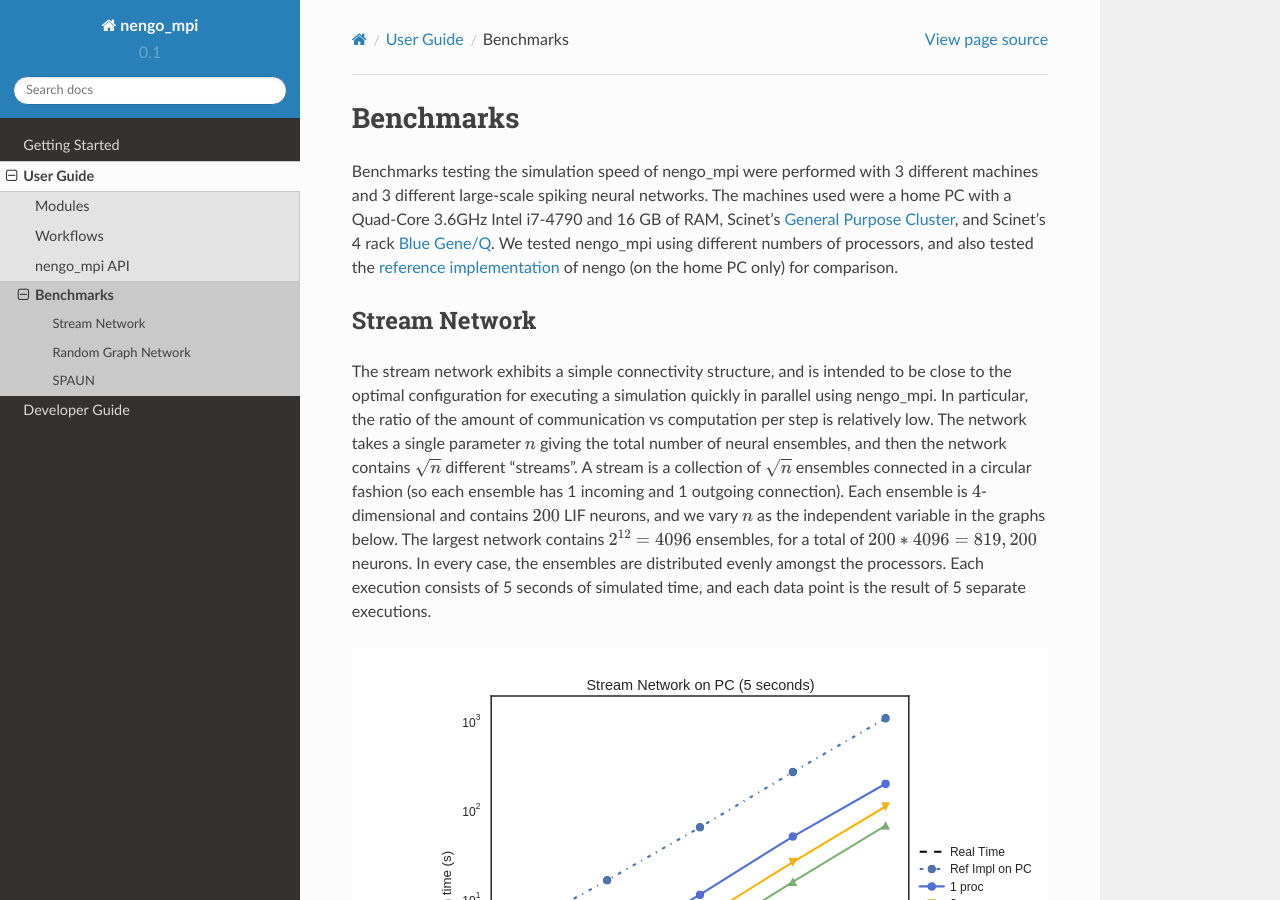
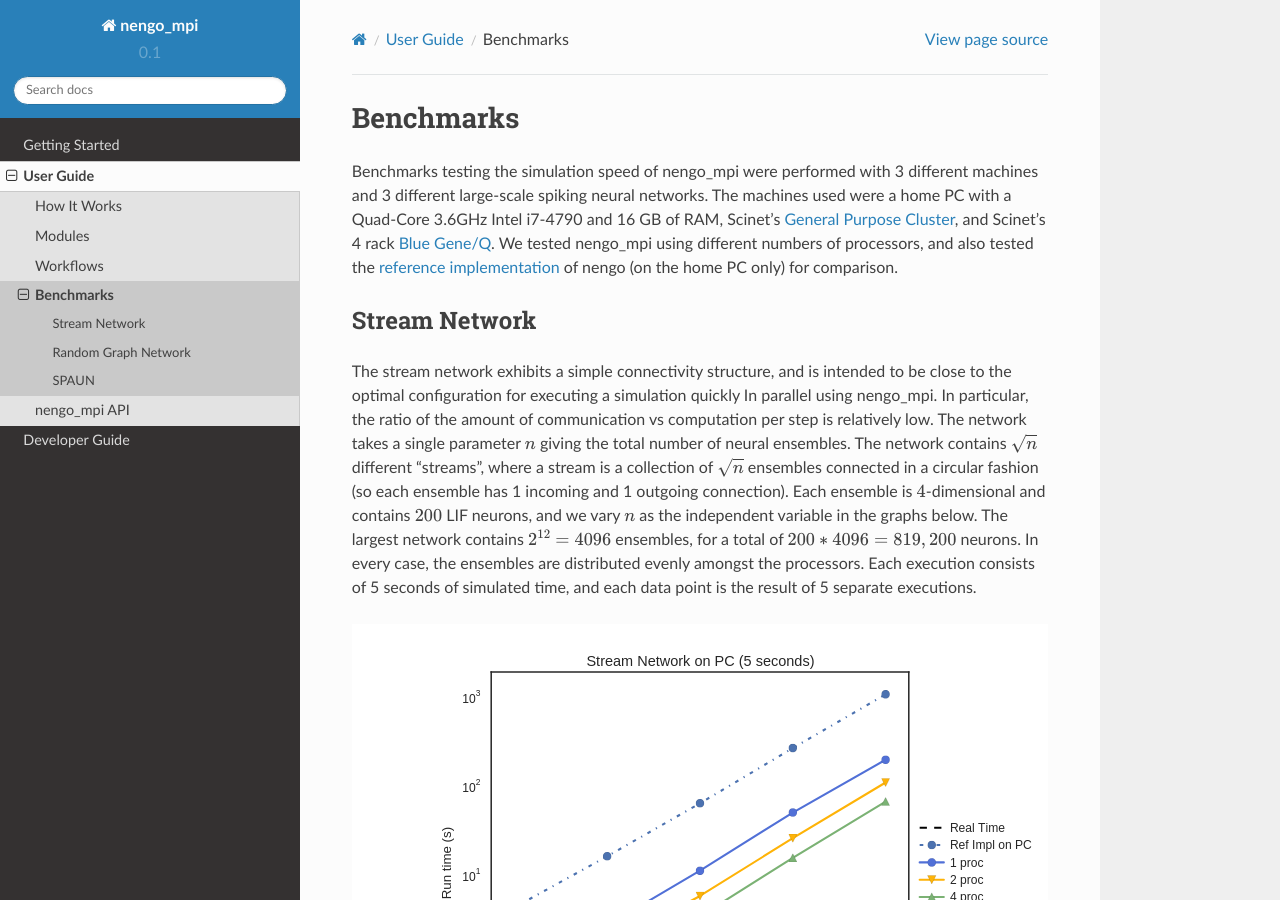
Before and after one commit to nengo/nengo-mpi, a Sphinx documentation site: the page built from docs/benchmarks.rst, in a window 1280 px wide and 900 px high. Built offline with Sphinx 7.4.7 and the Read the Docs theme 2.0.0, drawn with Linux system fonts in a browser that asks for light colours; some of the changed text lies outside the part shown.

Commit message:
Updated docs.

```diff
--- a/docs/benchmarks.rst
+++ b/docs/benchmarks.rst
@@ -2,11 +2,34 @@
 
 Benchmarks
 ==========
-Benchmarks testing the simulation speed of nengo_mpi were performed with 3 different machines and 3 different large-scale spiking neural networks. The machines used were a home PC with a Quad-Core 3.6GHz Intel i7-4790 and 16 GB of RAM, Scinet's `General Purpose Cluster <https://wiki.scinet.utoronto.ca/wiki/index.php/GPC_Quickstart#Specifications>`_, and Scinet's 4 rack `Blue Gene/Q <https://wiki.scinet.utoronto.ca/wiki/index.php/BGQ#Specifications>`_. We tested nengo_mpi using different numbers of processors, and also tested the `reference implementation <https://github.com/nengo/nengo/tree/master/nengo>`_ of nengo (on the home PC only) for comparison.
+Benchmarks testing the simulation speed of nengo_mpi were performed with 3
+different machines and 3 different large-scale spiking neural networks. The
+machines used were a home PC with a Quad-Core 3.6GHz Intel i7-4790 and 16 GB
+of RAM, Scinet's `General Purpose Cluster
+<https://wiki.scinet.utoronto.ca/wiki/index.php/GPC_Quickstart#Specifications>`_,
+and Scinet's 4 rack
+`Blue Gene/Q <https://wiki.scinet.utoronto.ca/wiki/index.php/BGQ#Specifications>`_.
+We tested nengo_mpi using different numbers of processors, and also tested the
+`reference implementation <https://github.com/nengo/nengo/tree/master/nengo>`_
+of nengo (on the home PC only) for comparison.
 
 Stream Network
 --------------
-The stream network exhibits a simple connectivity structure, and is intended to be close to the optimal configuration for executing a simulation quickly in parallel using nengo_mpi. In particular, the ratio of the amount of communication vs computation per step is relatively low. The network takes a single parameter :math:`n` giving the total number of neural ensembles, and then the network contains :math:`\sqrt{n}` different "streams". A stream is a collection of :math:`\sqrt{n}` ensembles connected in a circular fashion (so each ensemble has 1 incoming and 1 outgoing connection). Each ensemble is :math:`4`-dimensional and contains :math:`200` LIF neurons, and we vary :math:`n` as the independent variable in the graphs below. The largest network contains :math:`2^{12} = 4096` ensembles, for a total of :math:`200 * 4096 = 819,200` neurons. In every case, the ensembles are distributed evenly amongst the processors. Each execution consists of 5 seconds of simulated time, and each data point is the result of 5 separate executions.
+The stream network exhibits a simple connectivity structure, and is intended
+to be close to the optimal configuration for executing a simulation quickly In
+parallel using nengo_mpi. In particular, the ratio of the amount of
+communication vs computation per step is relatively low. The network takes a
+single parameter :math:`n` giving the total number of neural ensembles. The
+network contains :math:`\sqrt{n}` different "streams", where a stream is a
+collection of :math:`\sqrt{n}` ensembles connected in a circular fashion (so
+each ensemble has 1 incoming and 1 outgoing connection). Each ensemble is
+:math:`4`-dimensional and contains :math:`200` LIF neurons, and we vary
+:math:`n` as the independent variable in the graphs below. The largest network
+contains :math:`2^{12} = 4096` ensembles, for a total of
+:math:`200 * 4096 = 819,200` neurons. In every case, the ensembles are
+distributed evenly amongst the processors. Each execution consists of 5
+seconds of simulated time, and each data point is the result of 5 separate
+executions.
 
 .. image :: images/pc_stream_run.svg
 .. image :: images/gpc_stream_run.svg
@@ -14,9 +37,29 @@
 
 Random Graph Network
 --------------------
-The random graph network is constructed by choosing a fixed number of ensembles, and then randomly choosing ensemble-to-ensemble connections to insantiate until a desired proportion of the total number of possible connections is reached. In all cases, we use :math:`1024` ensembles, and we vary the proportion of connections. This network is intended to show how the performance of nengo_mpi scales as the ratio of communication to computation increases, and investigate whether it is always a good idea to add more processors. Adding more processors typically increases the amount of inter-processor communication, since it increases the likelihood that any two ensembles are simulated on different processors. Therefore, if communication is the bottleneck, then adding more processors will tend to decrease performance.
+The random graph network is constructed by choosing a fixed number of
+ensembles, and then randomly choosing ensemble-to-ensemble connections to
+insantiate until a desired proportion of the total number of possible
+connections is reached. In all cases, we use :math:`1024` ensembles, and we
+vary the proportion of connections. This network is intended to show how the
+performance of nengo_mpi scales as the ratio of communication to computation
+increases, and investigate whether it is always a good idea to add more
+processors. Adding more processors typically increases the amount of
+inter-processor communication, since it increases the likelihood that any two
+ensembles are simulated on different processors. Therefore, if communication
+is the bottleneck, then adding more processors will tend to decrease performance.
 
-Each ensemble is 2-dimensional and contains 100 LIF neurons, and each connection computes the identity function. With :math:`n` ensembles, there are :math:`n^2` possible connections (since we allow self-connections and the connections are directed). Therefore in the most extreme case we have have :math:`0.2 \times 1024^2 \approx 209,715` connections, each relaying a 2-dimensional value. The number of such connections that need to engage in inter-processor communication is a function of the number of processors used in the simulation, and the particular random connectivity structure that arose. Each execution consists of 5 seconds of simulated time, and each data point is the average of executions on 5 separate networks with different randomly chosen connectivity structure.
+Each ensemble is 2-dimensional and contains 100 LIF neurons, and each
+connection computes the identity function. With :math:`n` ensembles, there are
+:math:`n^2` possible connections (since we allow self-connections and the
+connections are directed). Therefore in the most extreme case we have have
+:math:`0.2 \times 1024^2 \approx 209,715` connections, each relaying a
+2-dimensional value. The number of such connections that need to engage in
+inter-processor communication is a function of the number of processors used
+in the simulation, and the particular random connectivity structure that
+arose. Each execution consists of 5 seconds of simulated time, and each data
+point is the average of executions on 5 separate networks with different
+randomly chosen connectivity structure.
 
 .. image :: images/pc_random_run.svg
 .. image :: images/gpc_random_run.svg
@@ -24,7 +67,13 @@
 
 SPAUN
 -----
-SPAUN (Semantic Pointer Architecture Unified Network) is a large-scale, functional model of the human brain developed at the CNRG. It is composed entirely of spiking neurons, and can perform eight separate cognitive tasks without modification. The original paper can be found `here <http://compneuro.uwaterloo.ca/files/publications/eliasmith.2012.pdf>`_. SPAUN is a large-scale neural network with a complex connectivity structure that is in common use . Here we test using a version of SPAUN implemented in nengo 2.1, which is slightly different from the original model which was implemented in nengo 1.4.
+SPAUN (Semantic Pointer Architecture Unified Network) is a large-scale,
+functional model of the human brain developed at the CNRG. It is composed
+entirely of spiking neurons, and can perform eight separate cognitive tasks
+without modification. The original paper can be found `here
+<http://compneuro.uwaterloo.ca/files/publications/eliasmith.2012.pdf>`_. SPAUN
+is a large-scale neural network with a complex connectivity, and represents a
+somewhat more realistic test than the more contrived examples used above.
 
 .. image :: images/pc_spaun_run.svg
 .. image :: images/gpc_spaun_run.svg
--- a/docs/user_guide.rst
+++ b/docs/user_guide.rst
@@ -5,7 +5,8 @@
 .. toctree::
    :maxdepth: 2
 
+   how_it_works
    modules
    workflows
+   benchmarks
    user_api
-   benchmarks
```
Also changed, not shown: docs/how_it_works.rst (added, +65 -0 lines), docs/index.rst (+5 -4 lines), docs/images/nengo_mpi_signals.svg (added), docs/images/nengo_signals.svg (added).
